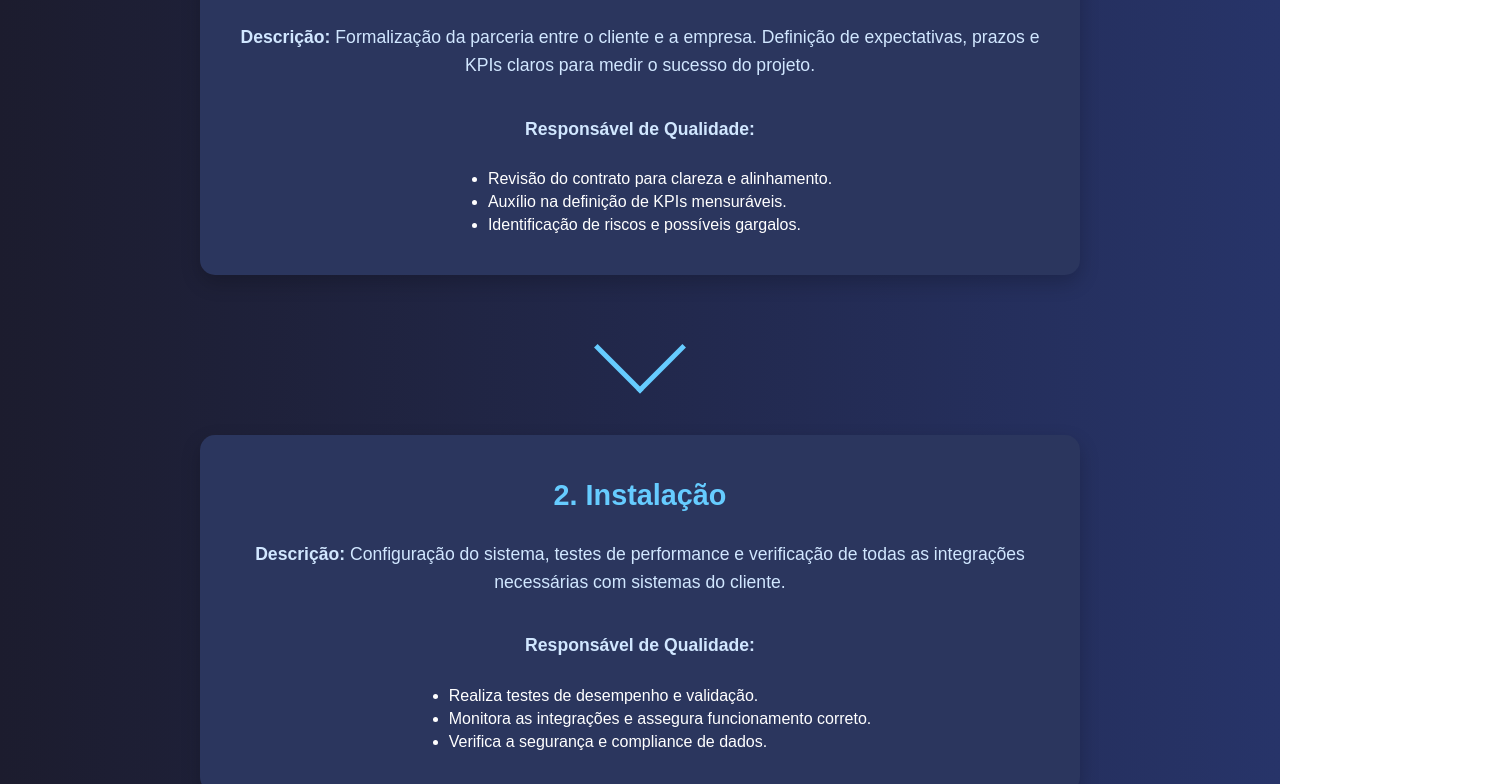
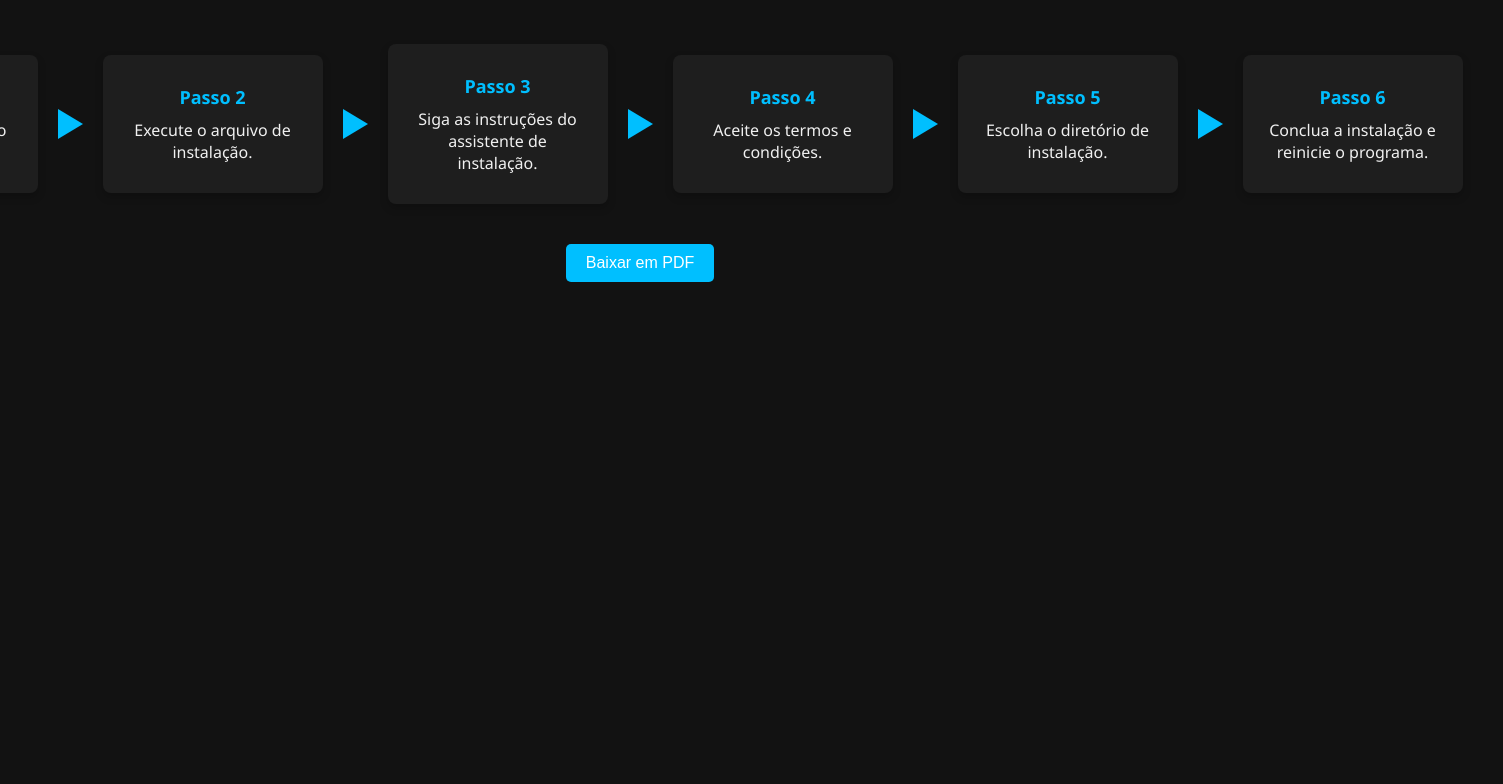
Before and after one commit to PedroGasparetto/fluxo, a plain HTML site: page index.html in a window 1280 px wide. Shown: the part 319-1103 px from the top of the page, 1503 px wide, since content can reach past the window. After the commit the page ends 800 px from the top, so only its background shows below. Drawn offline with nearby package versions, Linux system fonts and the light colour scheme.

Commit message:
Update index.html

```diff
--- a/index.html
+++ b/index.html
@@ -3,185 +3,188 @@
 <head>
     <meta charset="UTF-8">
     <meta name="viewport" content="width=device-width, initial-scale=1.0">
-    <title>Fluxograma de Acompanhamento de Qualidade</title>
+    <title>Fluxograma de Instalação</title>
+    <script src="https://cdnjs.cloudflare.com/ajax/libs/jspdf/2.5.1/jspdf.umd.min.js"></script>
+    <script src="https://cdnjs.cloudflare.com/ajax/libs/html2canvas/1.4.1/html2canvas.min.js"></script>
     <style>
         body {
-            font-family: 'Poppins', sans-serif;
-            background: linear-gradient(to right, #1c1c2e, #273469);
+            font-family: 'Segoe UI', Tahoma, Geneva, Verdana, sans-serif;
+            background-color: #121212;
+            color: #f0f0f0;
+            display: flex;
+            flex-direction: column;
+            align-items: center;
+            justify-content: center;
+            height: 100vh;
             margin: 0;
-            padding: 20px;
-            color: #fff;
-            display: flex;
-            justify-content: center;
+            padding: 0;
+        }
+
+        .logo {
+            width: 150px;
+            margin-bottom: 20px;
+        }
+
+        .title {
+            color: #00bfff;
+            text-align: center;
+            margin-bottom: 40px;
+            font-weight: 500;
+            font-size: 28px;
         }
 
         .container {
-            max-width: 1200px;
-            margin: 0 auto;
-        }
-
-        h1 {
-            color: #66ccff;
-            font-size: 3.5em;
-            text-align: center;
-            margin-bottom: 50px;
-        }
-
-        .flow-chart {
             display: flex;
-            flex-direction: column;
+            justify-content: center;
             align-items: center;
-            gap: 50px;
+            flex-wrap: nowrap;
+            padding: 20px;
         }
 
         .step {
-            display: flex;
-            flex-direction: column;
-            align-items: center;
+            background-color: #1e1e1e;
+            padding: 30px 20px;
+            margin: 0 20px;
+            border-radius: 8px;
+            box-shadow: 0 4px 8px rgba(0, 0, 0, 0.2);
             text-align: center;
-            padding: 20px;
-            background-color: #2b365e;
-            border-radius: 15px;
-            width: 70%;
-            position: relative;
-            box-shadow: 0 8px 20px rgba(0, 0, 0, 0.2);
+            width: 180px;
+            transition: transform 0.3s ease;
         }
 
-        .step h2 {
-            color: #66ccff;
-            font-size: 1.8em;
+        .step:hover {
+            transform: translateY(-10px);
+            box-shadow: 0 6px 12px rgba(0, 0, 0, 0.3);
+        }
+
+        .step strong {
+            display: block;
+            color: #00bfff;
+            font-size: 18px;
             margin-bottom: 10px;
         }
 
-        .step p {
-            font-size: 1.1em;
-            color: #d1e7ff;
-            line-height: 1.6em;
+        .arrow {
+            width: 0;
+            height: 0;
+            border-top: 15px solid transparent;
+            border-bottom: 15px solid transparent;
+            border-left: 25px solid #00bfff;
         }
 
-        .step ul {
-            text-align: left;
-            margin-top: 10px;
+        button {
+            margin-top: 20px;
+            padding: 10px 20px;
+            background-color: #00bfff;
+            border: none;
+            border-radius: 5px;
+            color: white;
+            font-size: 16px;
+            cursor: pointer;
         }
 
-        .step ul li {
-            margin-bottom: 5px;
-        }
-
-        .arrow {
-            width: 60px;
-            height: 60px;
-            position: relative;
-        }
-
-        .arrow::before {
-            content: '';
-            width: 60px;
-            height: 60px;
-            border: solid 5px transparent;
-            border-top: none;
-            border-left: none;
-            border-bottom-color: #66ccff;
-            border-right-color: #66ccff;
-            position: absolute;
-            top: -10px;
-            left: 50%;
-            transform: translateX(-50%) rotate(45deg);
-        }
-
-        @media (max-width: 768px) {
-            .step {
-                width: 90%;
-            }
+        button:hover {
+            background-color: #0099cc;
         }
     </style>
 </head>
 <body>
-    <div class="container">
-        <h1>Fluxograma de Acompanhamento de Qualidade</h1>
-        <div class="flow-chart">
-            <!-- Etapa 1: Fechamento de Contrato -->
+
+<img src="logo_h_branco.jpeg" alt="Logo do Sistema" class="logo">
+<h2 class="title">Fluxograma de Instalação</h2>
+
+<div class="container" id="content">
     <div class="step">
-                <h2>1. Fechamento de Contrato</h2>
-                <p><strong>Descrição:</strong> Formalização da parceria entre o cliente e a empresa. Definição de expectativas, prazos e KPIs claros para medir o sucesso do projeto.</p>
-                <p><strong>Responsável de Qualidade:</strong></p>
-                <ul>
-                    <li>Revisão do contrato para clareza e alinhamento.</li>
-                    <li>Auxílio na definição de KPIs mensuráveis.</li>
-                    <li>Identificação de riscos e possíveis gargalos.</li>
-                </ul>
+        <strong>Passo 1</strong>
+        Baixe o instalador do site oficial.
     </div>
 
     <div class="arrow"></div>
 
-            <!-- Etapa 2: Instalação -->
     <div class="step">
-                <h2>2. Instalação</h2>
-                <p><strong>Descrição:</strong> Configuração do sistema, testes de performance e verificação de todas as integrações necessárias com sistemas do cliente.</p>
-                <p><strong>Responsável de Qualidade:</strong></p>
-                <ul>
-                    <li>Realiza testes de desempenho e validação.</li>
-                    <li>Monitora as integrações e assegura funcionamento correto.</li>
-                    <li>Verifica a segurança e compliance de dados.</li>
-                </ul>
+        <strong>Passo 2</strong>
+        Execute o arquivo de instalação.
     </div>
 
     <div class="arrow"></div>
 
-            <!-- Etapa 3: Treinamento -->
     <div class="step">
-                <h2>3. Treinamento</h2>
-                <p><strong>Descrição:</strong> Capacitação dos usuários para uso correto do sistema. Coleta de feedback para aprimorar futuras sessões.</p>
-                <p><strong>Responsável de Qualidade:</strong></p>
-                <ul>
-                    <li>Desenvolve materiais de treinamento adequados.</li>
-                    <li>Coleta feedback dos participantes para ajustes.</li>
-                    <li>Organiza treinamentos contínuos com atualizações.</li>
-                </ul>
+        <strong>Passo 3</strong>
+        Siga as instruções do assistente de instalação.
     </div>
 
     <div class="arrow"></div>
 
-            <!-- Etapa 4: Educação Contínua -->
     <div class="step">
-                <h2>4. Educação Contínua</h2>
-                <p><strong>Descrição:</strong> Workshops periódicos e suporte contínuo via portal de autoatendimento para novas funcionalidades.</p>
-                <p><strong>Responsável de Qualidade:</strong></p>
-                <ul>
-                    <li>Organiza workshops para melhorias e novidades.</li>
-                    <li>Atualiza materiais conforme surgem novas funções.</li>
-                    <li>Monitora performance e sugere ajustes.</li>
-                </ul>
+        <strong>Passo 4</strong>
+        Aceite os termos e condições.
     </div>
 
     <div class="arrow"></div>
 
-            <!-- Etapa 5: Acompanhamento Contínuo -->
     <div class="step">
-                <h2>5. Acompanhamento Contínuo</h2>
-                <p><strong>Descrição:</strong> Monitoramento regular do uso do sistema, revisões de KPIs e check-ins para otimizações.</p>
-                <p><strong>Responsável de Qualidade:</strong></p>
-                <ul>
-                    <li>Revisa KPIs e garante entrega de valor.</li>
-                    <li>Faz check-ins regulares com o cliente.</li>
-                    <li>Identifica e sugere novas oportunidades de melhoria.</li>
-                </ul>
+        <strong>Passo 5</strong>
+        Escolha o diretório de instalação.
     </div>
 
     <div class="arrow"></div>
 
-            <!-- Etapa 6: Melhorias -->
     <div class="step">
-                <h2>6. Melhorias</h2>
-                <p><strong>Descrição:</strong> Coleta de feedback do cliente e análise de dados para implementar novos recursos e ajustes.</p>
-                <p><strong>Responsável de Qualidade:</strong></p>
-                <ul>
-                    <li>Realiza análise de dados de uso para identificar melhorias.</li>
-                    <li>Coordena implementação de ajustes solicitados.</li>
-                    <li>Organiza treinamentos adicionais para novos recursos.</li>
-                </ul>
+        <strong>Passo 6</strong>
+        Conclua a instalação e reinicie o programa.
     </div>
 </div>
-    </div>
+
+<!-- Botão para baixar o PDF -->
+<button onclick="downloadPDF()">Baixar em PDF</button>
+
+<script>
+    async function downloadPDF() {
+        const { jsPDF } = window.jspdf;
+
+        try {
+            const doc = new jsPDF('landscape');
+            const content = document.getElementById("content");
+
+            // Adiciona fundo preto
+            doc.setFillColor(18, 18, 18);
+            doc.rect(0, 0, doc.internal.pageSize.width, doc.internal.pageSize.height, 'F');
+
+            // Carregar a imagem do logo
+            const logo = new Image();
+            logo.src = 'logo_h_branco.jpeg';  // Mudança para .jpeg
+            logo.onload = async function () {
+                // Captura o conteúdo usando html2canvas
+                const canvas = await html2canvas(content, {
+                    backgroundColor: null // Mantém o fundo transparente
+                });
+
+                if (!canvas) {
+                    throw new Error("Erro ao capturar o conteúdo.");
+                }
+
+                const imgData = canvas.toDataURL('image/png');
+                const imgWidth = 200; // Ajuste conforme necessário
+                const imgHeight = (canvas.height * imgWidth) / canvas.width;
+
+                // Adiciona o conteúdo do canvas
+                doc.addImage(imgData, 'PNG', 10, 60, imgWidth, imgHeight);
+                doc.addImage(logo.src, 'JPEG', 10, 10, 150, 40); // Logo na parte superior
+                doc.text("Fluxograma de Instalação", 105, 50, { align: "center" });
+
+                // Salvar o PDF
+                doc.save("fluxograma_instalacao.pdf");
+            };
+
+            logo.onerror = function () {
+                alert("Erro ao carregar a imagem do logo. Verifique o arquivo.");
+            };
+        } catch (error) {
+            console.error(error);
+            alert("Ocorreu um erro ao tentar baixar o PDF. Verifique o console para mais detalhes.");
+        }
+    }
+</script>
+
 </body>
 </html>
```
Lines whose indentation alone changed are shown as unchanged.
